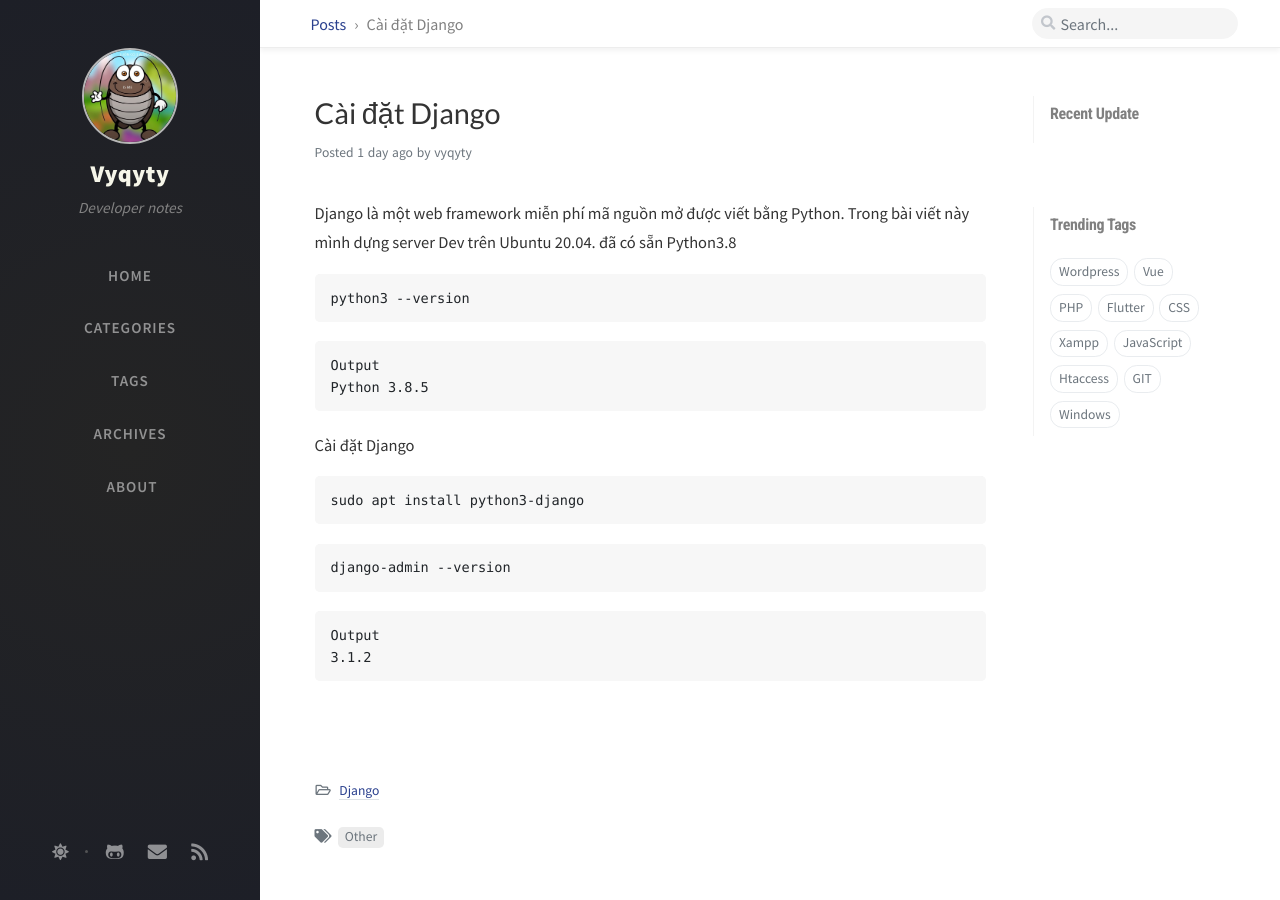
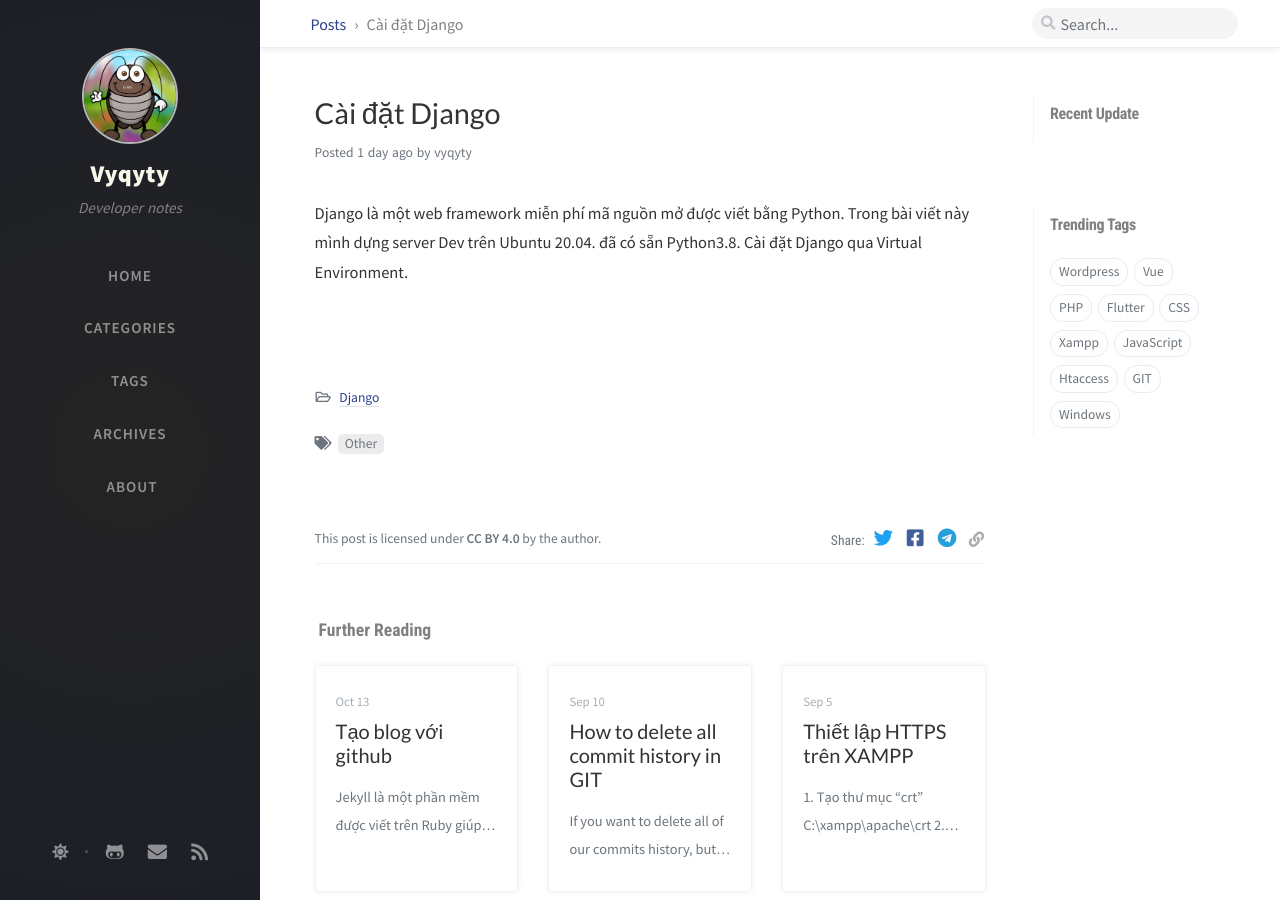
Before and after one commit to vyqyty/vyqyty.github.io, a Jekyll site: the page built from _posts/2020-11-02-cai-dat-django.md, in a window 1280 px wide and 900 px high. Built offline with Jekyll 4.4.1, drawn with Linux system fonts in a browser that asks for light colours; nearby versions of some CDN libraries; comment, search, counter and statistics services are not loaded.

Commit message:
Update 2020-11-02-cai-dat-django.md

````diff
--- a/_posts/2020-11-02-cai-dat-django.md
+++ b/_posts/2020-11-02-cai-dat-django.md
@@ -5,22 +5,4 @@
 tags: [Other]
 math: true
 ---
-Django là một web framework miễn phí mã nguồn mở được viết bằng Python. Trong bài viết này mình dựng server Dev trên Ubuntu 20.04. đã có sẵn Python3.8
-```
-python3 --version
-```
-```
-Output
-Python 3.8.5
-```
-Cài đặt Django
-```
-sudo apt install python3-django
-```
-```
-django-admin --version
-```
-```
-Output
-3.1.2
-```
+Django là một web framework miễn phí mã nguồn mở được viết bằng Python. Trong bài viết này mình dựng server Dev trên Ubuntu 20.04. đã có sẵn Python3.8. Cài đặt Django qua Virtual Environment.
````
